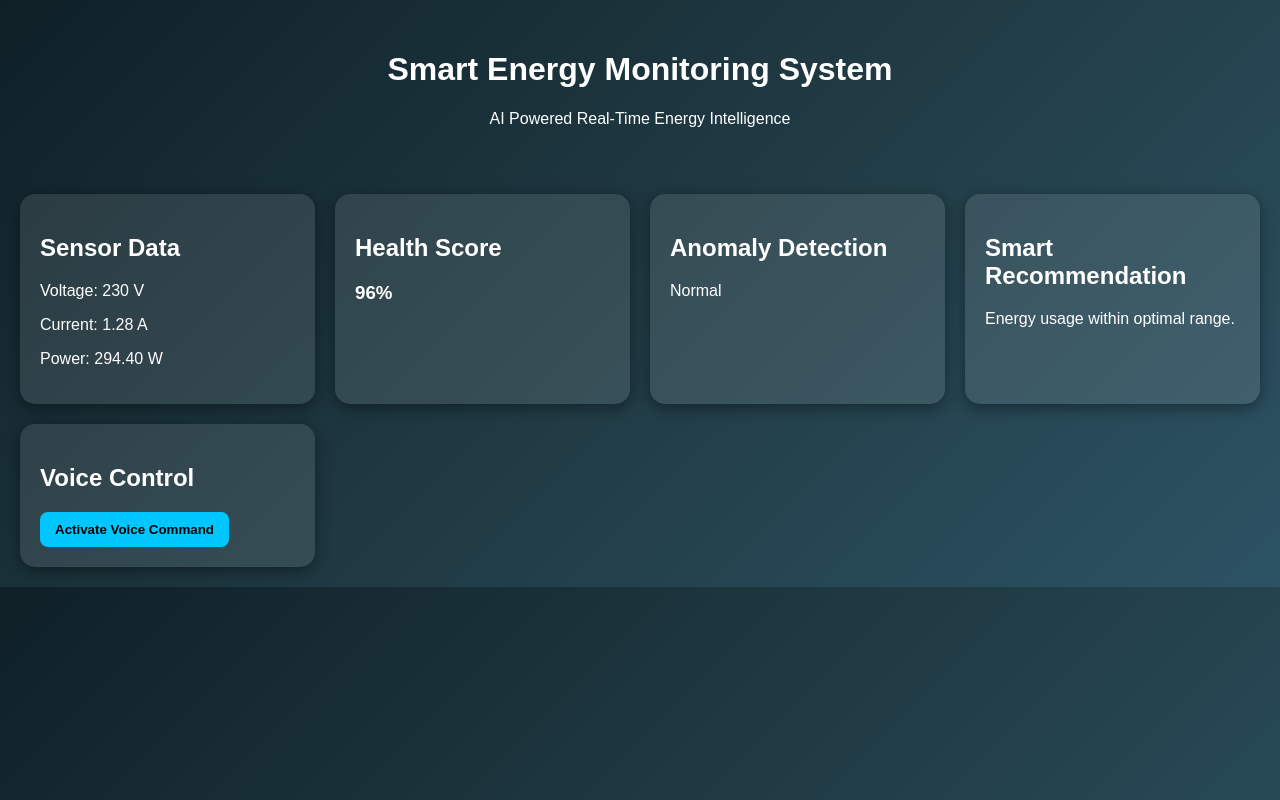
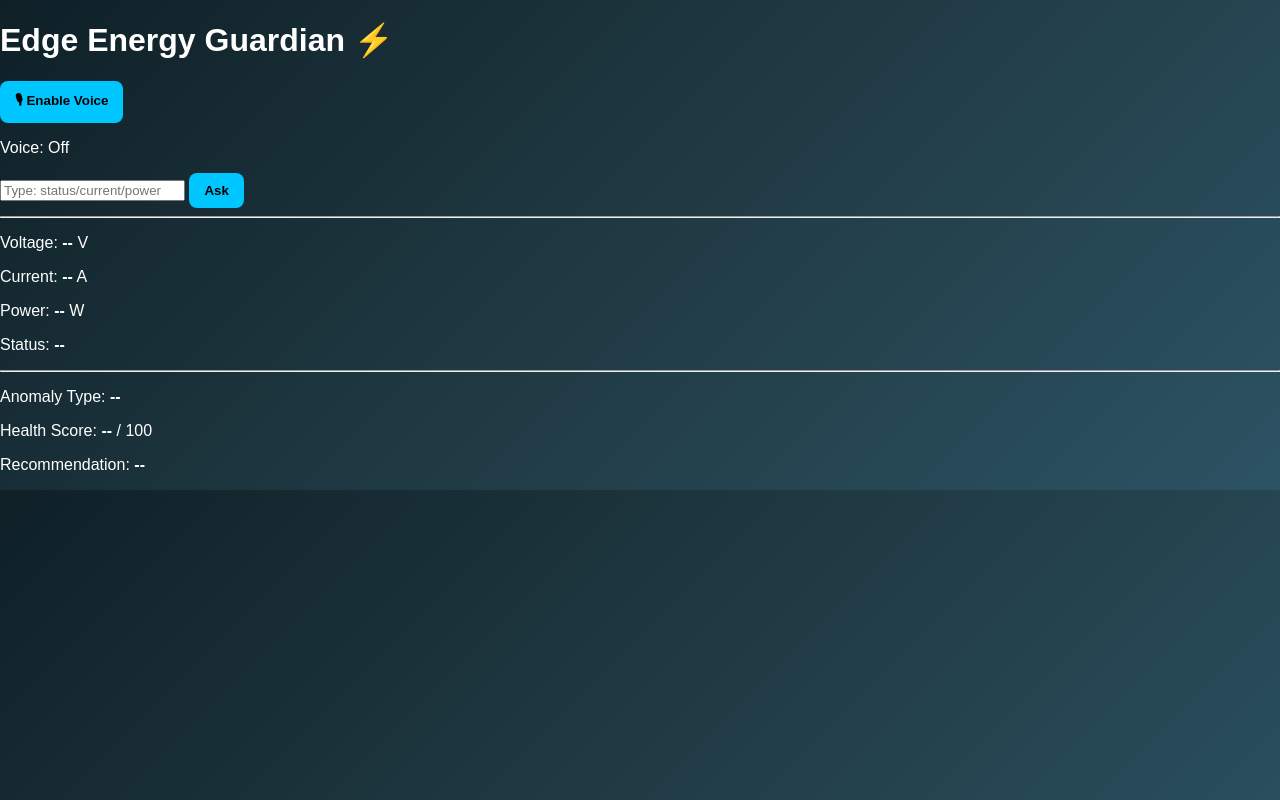
Before and after one commit to seshu-8/SmartEnergyHackathon, a website: page index.html in a window 1280 px wide. Drawn offline with Linux system fonts and the light colour scheme.

Commit message:
Revamp index.html for Edge Energy Guardian
Updated the HTML structure and content for the energy dashboard.

```diff
--- a/index.html
+++ b/index.html
@@ -1,48 +1,34 @@
 <!DOCTYPE html>
 <html lang="en">
 <head>
-    <meta charset="UTF-8">
-    <title>Smart Energy AI Dashboard</title>
-    <link rel="stylesheet" href="style.css">
+  <meta charset="UTF-8" />
+  <meta name="viewport" content="width=device-width, initial-scale=1.0"/>
+  <title>Edge Energy Guardian</title>
+  <link rel="stylesheet" href="style.css">
 </head>
 <body>
+    <div class="container">
+  <h1>Edge Energy Guardian ⚡</h1>
 
-    <header>
-        <h1>Smart Energy Monitoring System</h1>
-        <p>AI Powered Real-Time Energy Intelligence</p>
-    </header>
+  <button id="voiceBtn">🎙 Enable Voice</button>
+  <p id="voiceStatus">Voice: Off</p>
+  <input id="cmd" placeholder="Type: status/current/power" />
+<button id="askBtn">Ask</button>
 
-    <section class="dashboard">
+  <hr>
 
-        <div class="card">
-            <h2>Sensor Data</h2>
-            <p>Voltage: <span id="voltage">0</span> V</p>
-            <p>Current: <span id="current">0</span> A</p>
-            <p>Power: <span id="power">0</span> W</p>
-        </div>
+  <p>Voltage: <b id="voltageVal">--</b> V</p>
+  <p>Current: <b id="currentVal">--</b> A</p>
+  <p>Power: <b id="powerVal">--</b> W</p>
+  <p>Status: <b id="statusVal">--</b></p>
+  <hr>
 
-        <div class="card">
-            <h2>Health Score</h2>
-            <h3 id="healthScore">100%</h3>
-        </div>
+<p>Anomaly Type: <b id="anomalyVal">--</b></p>
+<p>Health Score: <b id="healthVal">--</b> / 100</p>
+<p>Recommendation: <b id="recommendVal">--</b></p>
 
-        <div class="card">
-            <h2>Anomaly Detection</h2>
-            <p id="anomalyStatus">Normal</p>
-        </div>
-
-        <div class="card">
-            <h2>Smart Recommendation</h2>
-            <p id="recommendation">System operating efficiently</p>
-        </div>
-
-        <div class="card">
-            <h2>Voice Control</h2>
-            <button onclick="startVoice()">Activate Voice Command</button>
-        </div>
-
-    </section>
-
-    <script src="script.js"></script>
+  <!-- IMPORTANT: script.js must load -->
+  <script src="script.js"></script>
+ </div>
 </body>
 </html>
```
